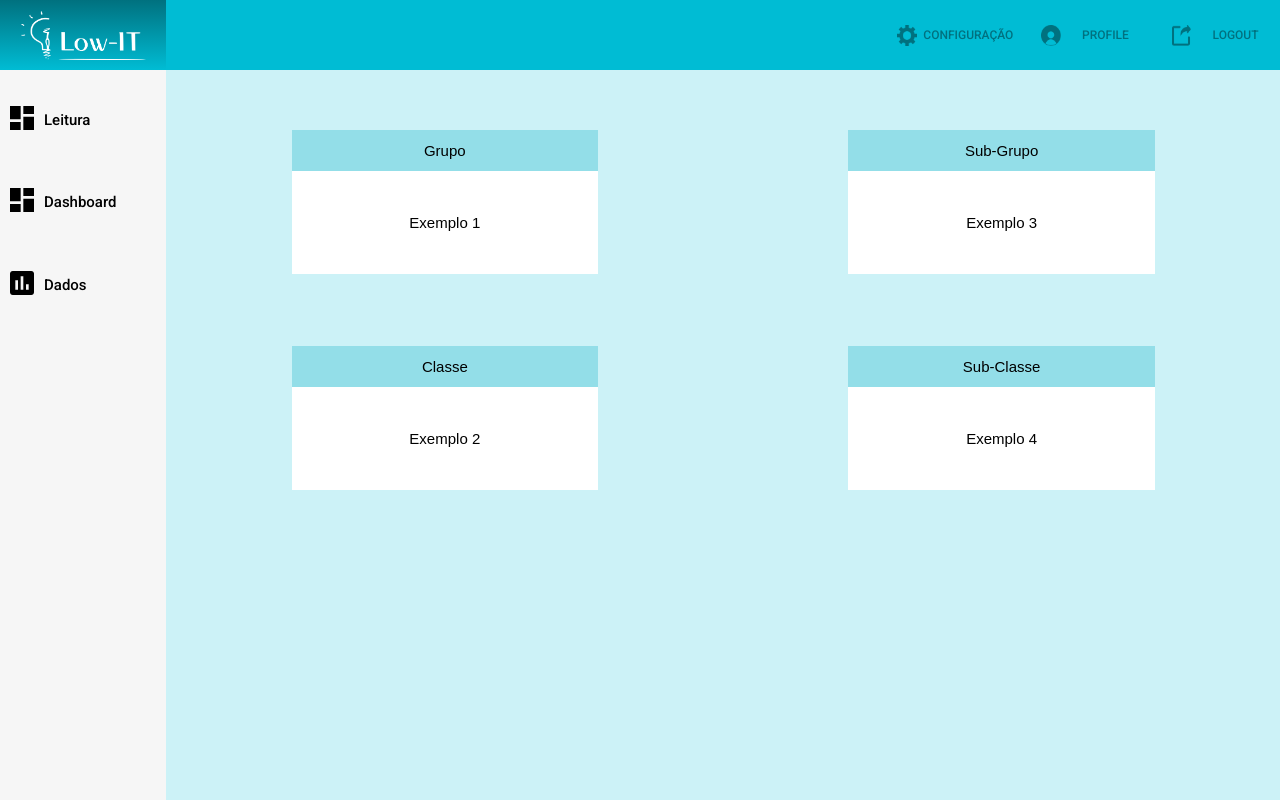
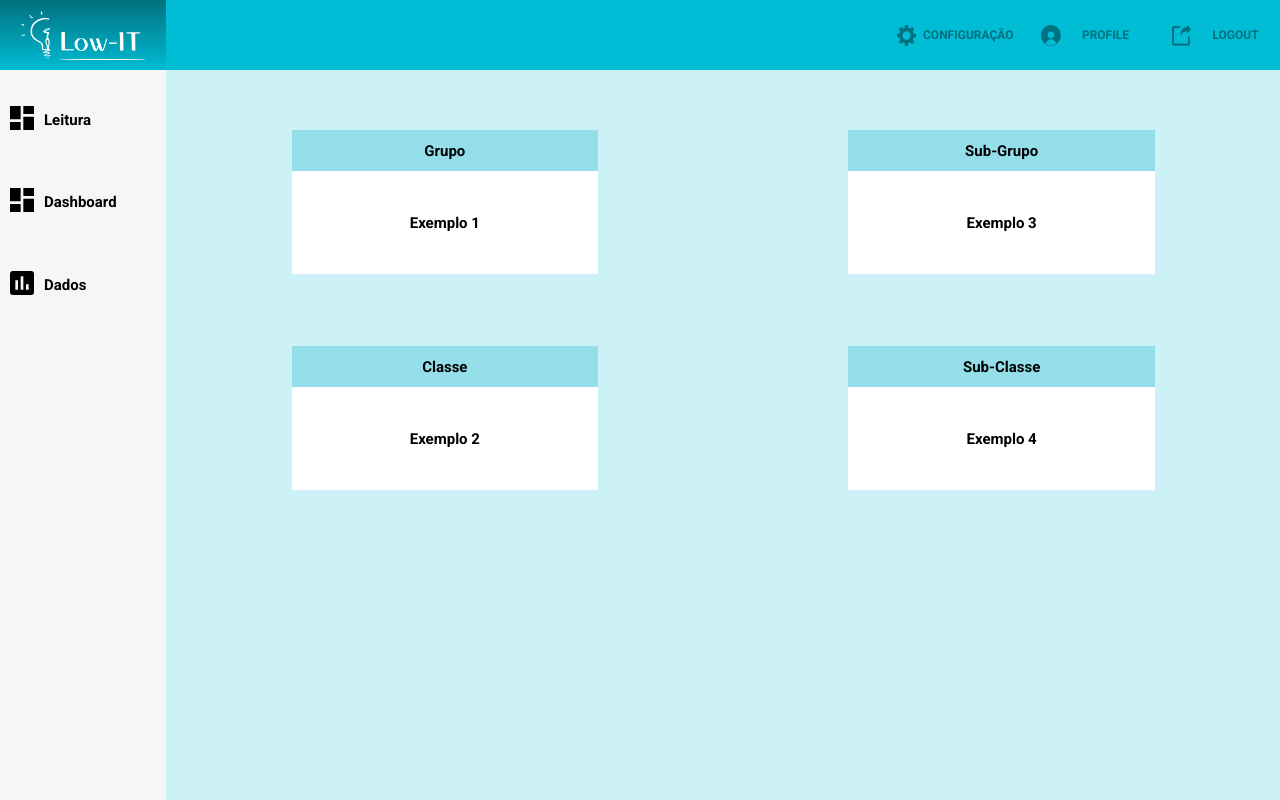
Before and after one commit to mymrtt/lowit, a React (Create React App) app: page /dados in a window 1280 px wide. Built offline with nearby package versions, Linux system fonts and the light colour scheme.

Commit message:
update fonts

```diff
--- a/public/index.html
+++ b/public/index.html
@@ -4,8 +4,7 @@
     <meta charset="utf-8" />
     <meta name="viewport" content="width=device-width, initial-scale=1, shrink-to-fit=no" />
     <link href="https://fonts.googleapis.com/css?family=Roboto:700" rel="stylesheet">
-    <link href="https://fonts.googleapis.com/css?family=Roboto:500" rel="stylesheet">
-    <title>Low-it</title>
+    <!-- <link href="https://fonts.googleapis.com/css?family=Roboto:500,700" rel="stylesheet">    <title>Low-it</title> -->
   </head>
   <body>
     <div id="root" style="display:flex; justify-content:flex-end;">
--- a/src/main/App.css
+++ b/src/main/App.css
@@ -249,6 +249,7 @@ aside{
 	align-items: center;
 	/* justify-content: space-around; */
 	flex-direction: column;
+	font-family: 'Roboto', sans-serif;
 }
 .container_dashboard-info{
 	display: flex;
@@ -269,7 +270,7 @@ aside{
 	height: 100px;
   border-radius: 10px;
 	background-color: #fff;
-	font-family: 'Roboto', sans-serif;
+	/* font-family: 'Roboto', sans-serif; */
 }
 @media(max-width: 640px){
   .container_info-items{
@@ -498,7 +499,7 @@ aside{
   background-color: #57B6C2;
   border-top-right-radius: 10px;
 	border-top-left-radius: 10px;
-	font-family: 'Roboto', sans-serif;
+	/* font-family: 'Roboto', sans-serif; */
 }
 
 .container_graficoDemanda{
@@ -667,6 +668,7 @@ aside{
   align-items: center;
 	text-align: center;
 	font-size: 15px;
+	font-family: 'Roboto', sans-serif;
 }
 @media(max-width: 640px){
 	.container_dados{
```
